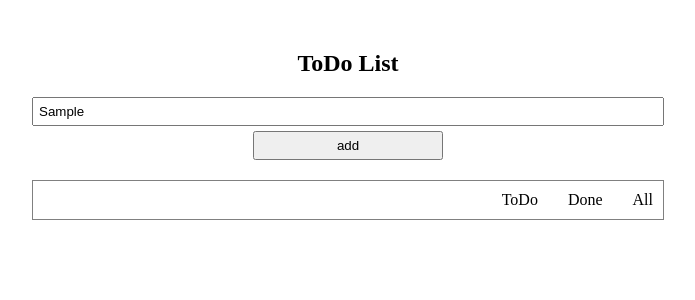
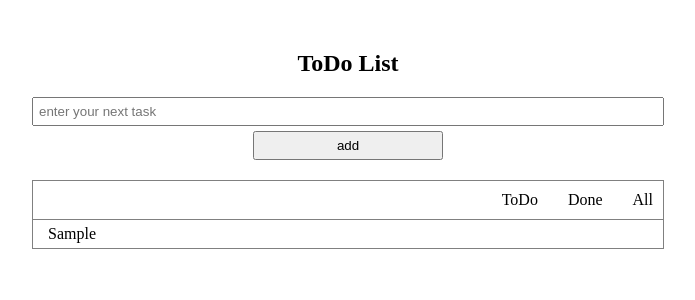
Before and after one commit to 1992Maksym/To-Do-List, an Angular app: page /all in a window 1280 px wide. Both pictures are taken after typing "Sample" into the empty fields and a click on the button "add". Shown: the top 300 px of the page, without its empty margins (292-987 px from the left). Built offline with nearby package versions, Linux system fonts and the light colour scheme.

Commit message:
fix: fixed all component. Data is displayed on the page.

```diff
--- a/src/app/all/all.component.html
+++ b/src/app/all/all.component.html
@@ -1,7 +1,7 @@
 <div class="allBlock">
-  <ul class="allList" *ngIf="allArr">
-    <li class="allItem" *ngFor="let item of allArr">
-      <div><span class="doneItemText">{{ item }}</span></div>
+  <ul class="allList" *ngIf="allArr$">
+    <li class="allItem" *ngFor="let item of (allArr$ | async)">
+      <div><span class="doneItemText">{{ item.value }}</span></div>
     </li>
   </ul>
 </div>
--- a/src/app/all/all.component.ts
+++ b/src/app/all/all.component.ts
@@ -1,6 +1,7 @@
 import { Component, OnInit } from '@angular/core';
-import {ToDoService} from "../to-do.service";
+import {Todo, ToDoService} from "../to-do.service";
 import { map } from 'rxjs/operators';
+import {BehaviorSubject} from "rxjs";
 
 @Component({
   selector: 'app-all',
@@ -9,9 +10,11 @@ import { map } from 'rxjs/operators';
 })
 export class AllComponent implements OnInit {
 
-  allArr = []
+  allArr$: BehaviorSubject<Todo[]> = new BehaviorSubject<Todo[]>([])
   constructor(private toDo: ToDoService) { }
 
-  ngOnInit(): void {}
+  ngOnInit(): void {
+    this.allArr$ = this.toDo.toDoList$;
+  }
 
 }
--- a/src/app/search/search.component.ts
+++ b/src/app/search/search.component.ts
@@ -2,6 +2,7 @@ import { Component, OnInit } from '@angular/core';
 import {Todo, ToDoService} from "../to-do.service";
 import {FormGroup, FormBuilder, Validators, FormControl} from "@angular/forms";
 import {BehaviorSubject} from "rxjs";
+import { map } from "rxjs/operators";
 
 
 @Component({
@@ -17,18 +18,18 @@ export class SearchComponent implements OnInit {
     this.todoForm = this.formBuilder.group({
       id: [""],
       value: ["", Validators.required],
-      status: ["undone"]
+      status: [""]
     })
   }
 
   ngOnInit(): void {
-
+    this.todoData$ = this.toDoService.toDoList$
   }
 
   onSubmit(){
     this.toDoService.createTask(this.todoForm.value);
-    // this.todoForm.controls['value'].setValue('');
-    console.log(this.todoForm.value);
+    this.todoForm.controls['value'].setValue('');
+    console.log(this.toDoService.todoArr);
   }
 
 }
--- a/src/app/to-do.service.ts
+++ b/src/app/to-do.service.ts
@@ -3,6 +3,7 @@ import {BehaviorSubject} from "rxjs";
 
 // @Injectable()
 export type Status = 'done | undone'
+
 export interface Todo {
   id: any;
   value: string;
@@ -11,7 +12,7 @@ export interface Todo {
 
 export class ToDoService {
 
-  constructor() { }
+  constructor() {}
 
   toDoList$: BehaviorSubject<Todo[]> = new BehaviorSubject<Todo[]>([]);
   todoArr: Todo[] = [];
@@ -19,6 +20,7 @@ export class ToDoService {
 
   createTask(item: Todo){
     item.id = ++this.id;
+    this.todoArr.push(item);
     this.toDoList$.next(Object.assign([], this.todoArr))
   }
 
```
